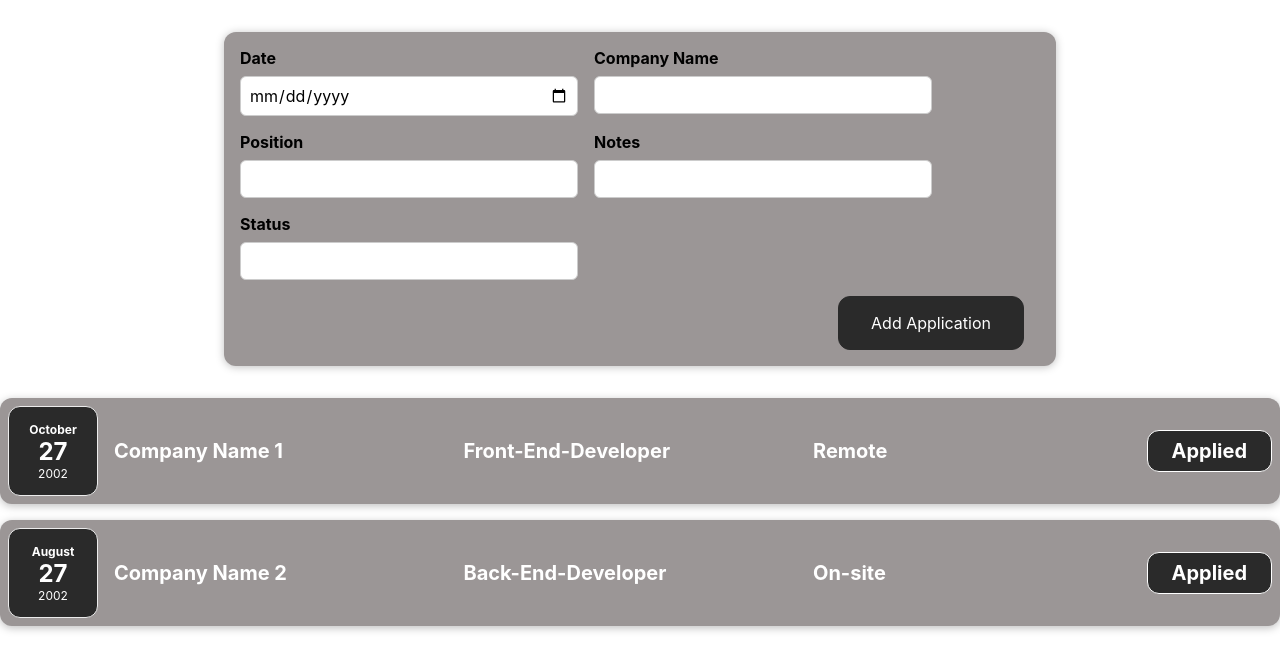
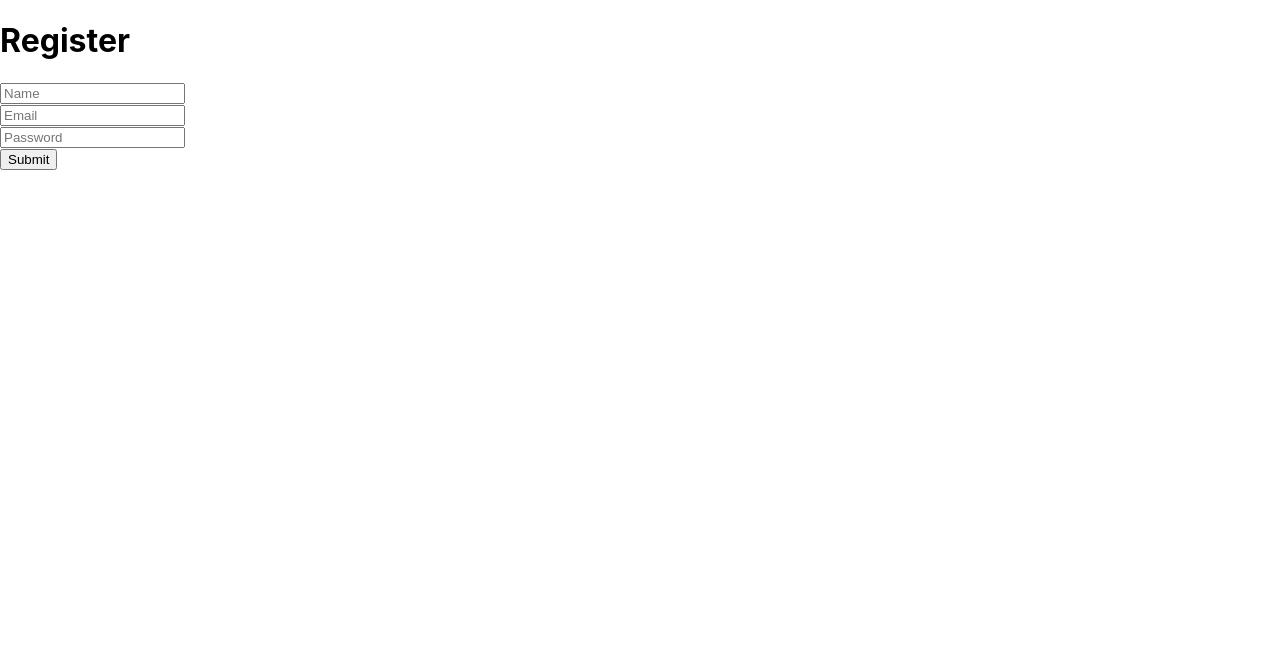
Before and after one commit to artanplaku/GA-tracker, a React (Create React App) app in the folder frontend/: page / in a window 1280 px wide. Shown: the top 670 px of the page. Built offline with nearby package versions, Linux system fonts and the light colour scheme.

Commit message:
rendered lists of data

```diff
--- a/frontend/src/App.js
+++ b/frontend/src/App.js
@@ -1,31 +1,22 @@
-import React from "react";
-import Applications from "./components/Applications/Applications";
-import NewApplication from "./components/NewApplication/NewApplication";
+import './App.css';
+import { Routes, Route } from "react-router-dom"
+import Register from './components/Register';
+import Login from './components/Login';
+import Home from './components/Home';
+
 
 function App() {
-  const applications = [
-    {
-      date: new Date(2002, 9, 27),
-      companyName: "Company Name 1",
-      status: "Applied",
-      position: "Front-End-Developer",
-      notes: "Remote"
-    },
-    {
-      date: new Date(2002, 7, 27),
-      companyName: "Company Name 2",
-      status: "Applied",
-      position: "Back-End-Developer",
-      notes: "On-site"
-    }
-  ]
   return (
     <div>
-      <NewApplication />
-      <Applications items={applications} />
+      <Routes>
+        <Route path="/" element={<Register />} />
+        <Route path="/login" element={<Login />} />
+        <Route path="/home" element={<Home />} />
 
+      </Routes>
     </div>
-  )
+
+  );
 }
 
 export default App;
--- a/frontend/src/components/Applications/Applications.js
+++ b/frontend/src/components/Applications/Applications.js
@@ -1,25 +1,22 @@
 import React from 'react'
 import ApplicationItem from './ApplicationItem'
+
 
 function Applications(props) {
   return (
     <div>
-      <ApplicationItem
-        date={props.items[0].date}
-        companyName={props.items[0].companyName}
-        position={props.items[0].position}
-        status={props.items[0].status}
-        notes={props.items[0].notes}
-      />
-      <ApplicationItem
-        date={props.items[1].date}
-        companyName={props.items[1].companyName}
-        position={props.items[1].position}
-        status={props.items[1].status}
-        notes={props.items[1].notes}
-      />
+      {props.items.map((application) => (
+        <ApplicationItem
+          date={application.date}
+          companyName={application.companyName}
+          position={application.position}
+          notes={application.notes}
+          status={application.status}
+        />
+      ))}
+      ;
     </div>
-  )
-}
+  );
+};
 
-export default Applications
+export default Applications;
--- a/frontend/src/components/Home.js
+++ b/frontend/src/components/Home.js
@@ -1,5 +1,6 @@
 import React from "react";
-import Applications from "./Applications/Applications"
+import Applications from "./Applications/Applications";
+import NewApplication from "./NewApplication/NewApplication";
 
 function Home() {
   const applications = [
@@ -8,23 +9,23 @@ function Home() {
       companyName: "Company Name 1",
       status: "Applied",
       position: "Front-End-Developer",
-      notes: "Remote"
+      notes: "Remote",
     },
     {
       date: new Date(2002, 7, 27),
       companyName: "Company Name 2",
       status: "Applied",
       position: "Back-End-Developer",
-      notes: "On-site"
-    }
-  ]
+      notes: "On-site",
+    },
+  ];
+  const addApplicationHandler = (expense) => { };
   return (
     <div>
-
+      <NewApplication onAddApplication={addApplicationHandler} />
       <Applications items={applications} />
-
     </div>
-  )
+  );
 }
 
 export default Home;
--- a/frontend/src/components/NewApplication/ApplicationForm.js
+++ b/frontend/src/components/NewApplication/ApplicationForm.js
@@ -1,7 +1,7 @@
 import React, { useState } from "react";
 import "../UI/ApplicationForm.css";
 
-function ApplicationForm() {
+function ApplicationForm(props) {
   const [enteredDate, setEnteredDate] = useState("");
   const [enteredCompanyName, setEnteredCompanyName] = useState("");
   const [enteredPosition, setEnteredPosition] = useState("");
@@ -32,12 +32,14 @@ function ApplicationForm() {
     event.preventDeafault();
 
     const applicationData = {
+
       date: new Date(enteredDate),
       companyName: enteredCompanyName,
       position: enteredPosition,
       notes: enteredNotes,
       status: enteredStatus,
     };
+    props.onSaveApplicationData(applicationData);
     setEnteredDate('');
     setEnteredCompanyName('');
     setEnteredPosition('');
--- a/frontend/src/components/NewApplication/NewApplication.js
+++ b/frontend/src/components/NewApplication/NewApplication.js
@@ -2,10 +2,18 @@ import React from 'react';
 import "../UI/NewApplication.css";
 import ApplicationForm from './ApplicationForm';
 
-function NewApplication() {
+function NewApplication(props) {
+  const saveApplicationDataHandler = (enteredApplicationData) => {
+    const applicationData = {
+      ...enteredApplicationData,
+      id: Math.random().toString()
+    };
+    props.onAddApplication(applicationData);
+
+  }
   return (
     <div className='new-application'>
-      <ApplicationForm />
+      <ApplicationForm onSaveApplicationData={saveApplicationDataHandler} />
     </div>
   )
 };
```
